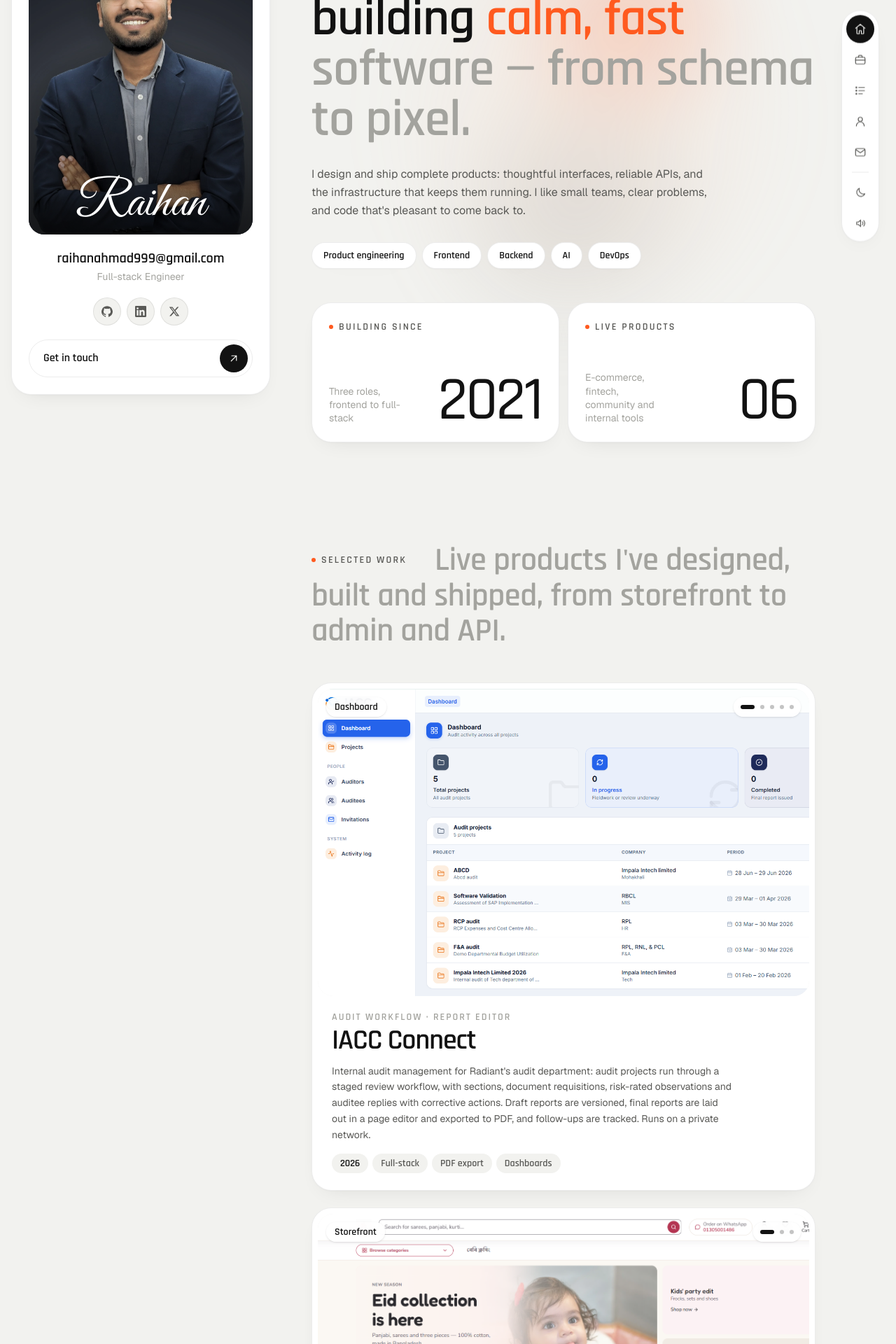
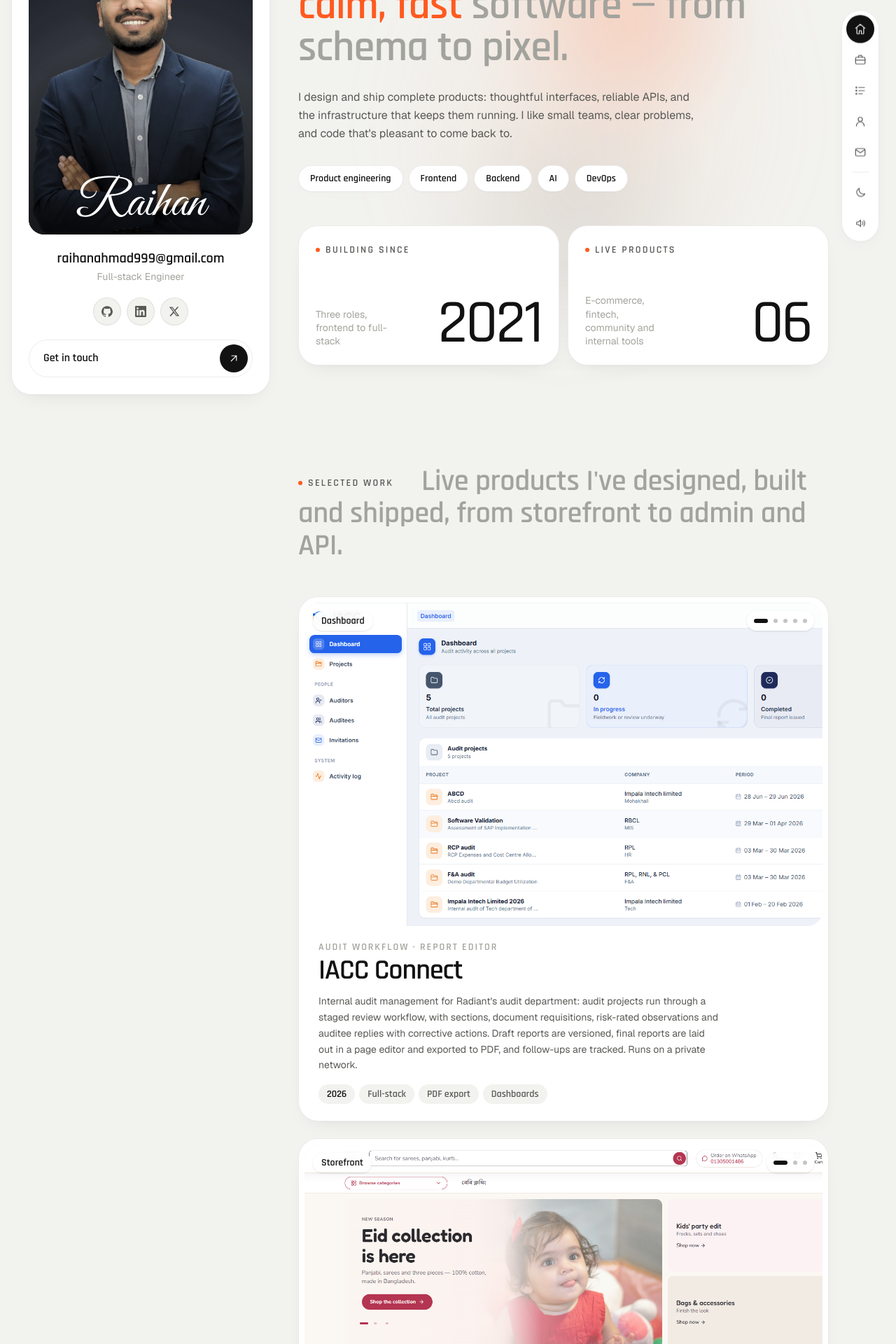
Before and after one commit to raihan2945/raihan-portfollio, a Next.js app: page / in a window 1280 px wide. Shown: the part 220-2140 px from the top of the page at 70% size. Built offline with nearby package versions, Linux system fonts and the light colour scheme.

Commit message:
feat: widen the content column and use the space on large screens

```diff
--- a/app/components/project-card.tsx
+++ b/app/components/project-card.tsx
@@ -43,7 +43,7 @@ export function ProjectCard({ project: p, index }: { project: Project; index: nu
               alt={j === frame ? img.alt : ""}
               aria-hidden={j !== frame}
               fill
-              sizes="(min-width: 1024px) 720px, 100vw"
+              sizes="(min-width: 1560px) 620px, (min-width: 1024px) 1000px, 100vw"
               className="object-cover object-left-top transition-[opacity,scale] duration-700 ease-[cubic-bezier(.22,1,.36,1)] group-hover:scale-[1.015]"
               style={{ opacity: j === frame ? 1 : 0 }}
             />
--- a/app/layout.tsx
+++ b/app/layout.tsx
@@ -52,7 +52,10 @@ export default function RootLayout({ children }: LayoutProps<"/">) {
       <head>
         <script dangerouslySetInnerHTML={{ __html: themeScript }} />
       </head>
-      <body className="min-h-full">{children}</body>
+      {/* Some browser extensions add attributes to <body> before React loads. */}
+      <body className="min-h-full" suppressHydrationWarning>
+        {children}
+      </body>
     </html>
   );
 }
--- a/app/page.tsx
+++ b/app/page.tsx
@@ -34,7 +34,7 @@ function SectionHead({ label, text }: { label: string; text: string }) {
   return (
     <div data-reveal className="relative">
       <Eyebrow className="mb-4 sm:absolute sm:left-0 sm:top-[0.85rem] sm:mb-0">{label}</Eyebrow>
-      <h2 className="lit font-display text-[clamp(1.9rem,4.4vw,2.9rem)] font-semibold leading-[1.08] tracking-[-0.01em] sm:indent-[11rem]">
+      <h2 className="lit max-w-[34ch] font-display text-[clamp(1.9rem,5.6cqi,3.6rem)] font-semibold leading-[1.08] tracking-[-0.01em] sm:indent-[11rem]">
         {words.map((w, i) => (
           <Fragment key={i}>
             <span
@@ -150,12 +150,14 @@ export default function Home() {
           <ProfileCard />
         </aside>
 
-        <main className="mx-auto w-full max-w-[720px]">
+        {/* Up to 720px wide on small screens, growing to fill wide ones. Inner grids
+            respond to this column's width (container queries), not the viewport's. */}
+        <main className="@container mx-auto w-full max-w-[720px] lg:max-w-[1240px]">
           {/* ── Introduction ─────────────────────────────────── */}
           <section id="home" className="pt-16 lg:pt-20">
             <Eyebrow className="rise">Introduction</Eyebrow>
 
-            <h1 className="mt-6 font-display text-[clamp(2.7rem,6.4vw,4.6rem)] font-semibold leading-[0.98] tracking-[-0.015em]">
+            <h1 className="mt-6 max-w-[24ch] font-display text-[clamp(2.7rem,8cqi,5.75rem)] font-semibold leading-[0.98] tracking-[-0.015em]">
               {headWords.map((w, i) => (
                 <span key={i} className="rise inline-block" style={rise(80 + i * 60)}>
                   {w}&nbsp;
@@ -169,17 +171,26 @@ export default function Home() {
               </span>
             </h1>
 
-            <p className="rise mt-7 max-w-xl text-base leading-relaxed text-ink-soft" style={rise(600)}>
+            {/* Intro and pills stack on narrow columns and sit side by side on wide ones. */}
+            <div className="@5xl:mt-10 @5xl:flex @5xl:items-end @5xl:justify-between @5xl:gap-12">
+              <p
+                className="rise mt-7 max-w-xl text-base leading-relaxed text-ink-soft @5xl:mt-0 @5xl:text-lg"
+                style={rise(600)}
+              >
                 {site.intro}
               </p>
 
-            <ul className="rise mt-8 flex flex-wrap gap-2" style={rise(700)}>
+              <ul
+                className="rise mt-8 flex flex-wrap gap-2 @5xl:mt-0 @5xl:max-w-[480px] @5xl:shrink-0 @5xl:justify-end"
+                style={rise(700)}
+              >
                 {pills.map((t) => (
                   <li key={t} className="card rounded-full px-4 py-2 font-display text-sm font-semibold">
                     {t}
                   </li>
                 ))}
               </ul>
+            </div>
 
             <div className="mt-12 grid gap-3 sm:grid-cols-2">
               {site.stats.map((s, i) => (
@@ -203,7 +214,7 @@ export default function Home() {
           {/* ── Work ─────────────────────────────────────────── */}
           <section id="work" className="pt-28 sm:pt-36">
             <SectionHead label="Selected work" text={site.sections.work} />
-            <div className="mt-12 space-y-6">
+            <div className="mt-12 grid gap-6 @5xl:grid-cols-2">
               {site.projects.map((p, i) => (
                 <ProjectCard key={p.slug} project={p} index={i} />
               ))}
@@ -219,8 +230,9 @@ export default function Home() {
                   key={i}
                   data-reveal
                   style={delay(i * 80)}
-                  className="flex flex-col gap-3 border-b border-line py-6 sm:flex-row sm:items-start sm:justify-between sm:gap-6"
+                  className="flex flex-col gap-3 border-b border-line py-6 sm:flex-row sm:items-start sm:justify-between sm:gap-6 @4xl:grid @4xl:grid-cols-[minmax(0,1fr)_minmax(0,1.2fr)_auto] @4xl:gap-10 @4xl:py-8"
                 >
+                  <div className="min-w-0 @4xl:contents">
                     <div className="min-w-0">
                       <p className="flex flex-wrap items-center gap-2 text-sm text-ink-faint">
                         {e.companyHref ? (
@@ -242,8 +254,11 @@ export default function Home() {
                           </span>
                         )}
                       </p>
-                    <h3 className="mt-1 font-display text-2xl font-semibold tracking-tight">{e.role}</h3>
-                    <p className="mt-1.5 max-w-md text-sm leading-relaxed text-ink-soft">{e.summary}</p>
+                      <h3 className="mt-1 font-display text-2xl font-semibold tracking-tight @4xl:text-3xl">{e.role}</h3>
+                    </div>
+                    <p className="mt-1.5 max-w-md text-sm leading-relaxed text-ink-soft @4xl:mt-0 @4xl:max-w-none @4xl:pt-6 @4xl:text-base">
+                      {e.summary}
+                    </p>
                   </div>
                   <span className="card w-fit shrink-0 rounded-full px-3.5 py-1.5 font-display text-sm font-semibold">
                     {e.period}
@@ -276,7 +291,7 @@ export default function Home() {
               ))}
             </dl>
 
-            <div className="mt-3 grid gap-3 md:grid-cols-2">
+            <div className="mt-3 grid gap-3 md:grid-cols-2 @5xl:grid-cols-4">
               {site.capabilities.map((c, i) => (
                 <div key={c.title} data-reveal style={delay((i % 2) * 100)} className="card flex flex-col rounded-[28px] p-6">
                   <span className="font-display text-sm font-semibold text-accent">0{i + 1}</span>
@@ -296,7 +311,7 @@ export default function Home() {
 
             <div className="pt-24">
               <SectionHead label="Toolbox" text={site.sections.tools} />
-              <ul className="mt-10 grid grid-cols-2 gap-3 sm:grid-cols-3">
+              <ul className="mt-10 grid grid-cols-2 gap-3 sm:grid-cols-3 @5xl:grid-cols-6">
                 {site.tools.map((t, i) => (
                   <li
                     key={t}
```
Lines whose indentation alone changed are shown as unchanged.
